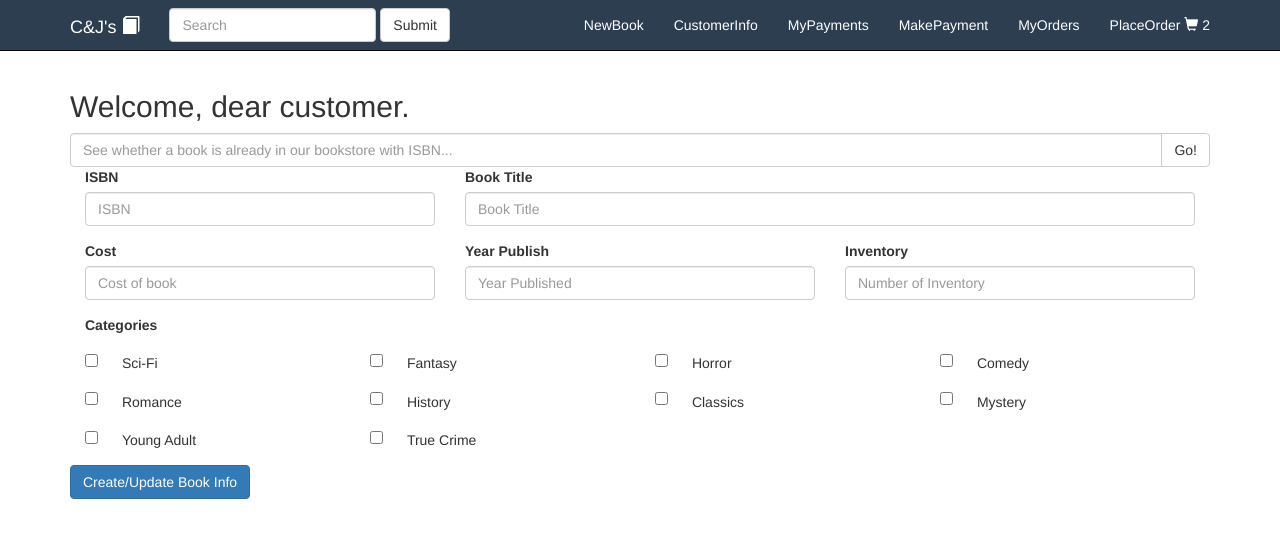
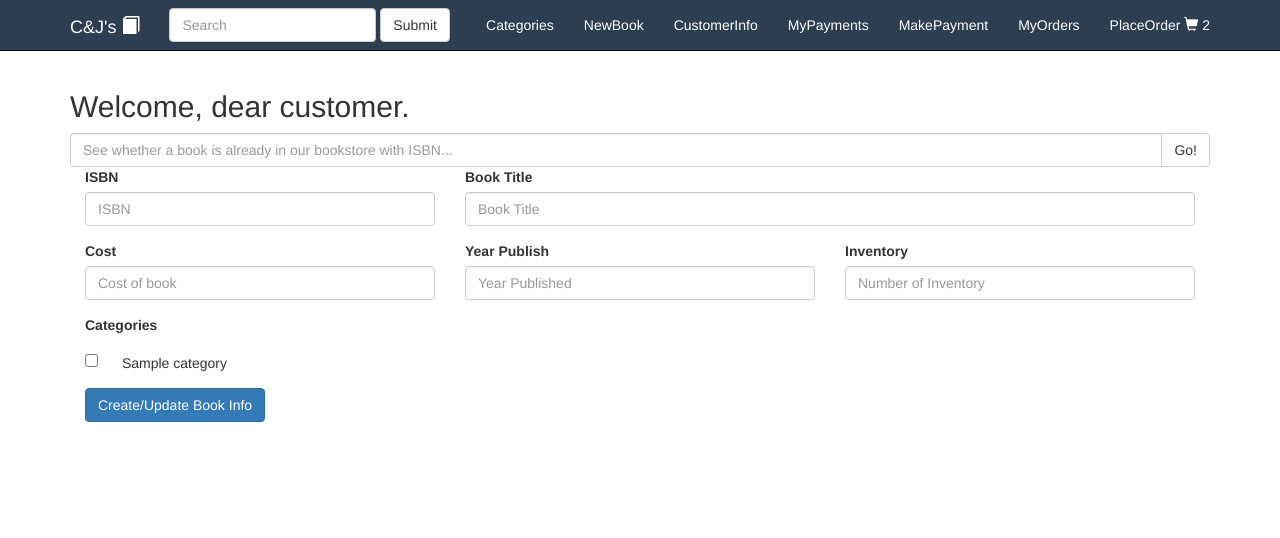
Before and after one commit to JadwinL12/CJ-s-Bookstore, a Flask app: page /newbook in a window 1280 px wide. Shown: the top 538 px of the page. Run offline with Flask 2, Linux system fonts and the light colour scheme; tables that the repository leaves empty or names only in its code hold one stand-in row (values such as "Sample post"); some libraries are stand-ins or nearby versions.

Commit message:
Added a category.html page. Becasue the number of the categories can be changed now. So the categories shown in newbook.html page need to be changed to be dynamic too.

```diff
--- a/app.py
+++ b/app.py
@@ -17,20 +17,34 @@ def home():
     return render_template("home.html", books=result, customername=customername)
 
 
+@app.route('/category', methods=['POST', 'GET'])
+def category():
+    db_connection = connect_to_database()
+    if request.method == "POST":
+        newCategory = request.form['newCategory']
+        query = "INSERT INTO categories (categoryName) VALUES (%s)"
+        execute_query(db_connection, query, [newCategory])
+
+    query = "SELECT categoryID, categoryName FROM categories"
+    categories = execute_query(db_connection, query).fetchall()
+    return render_template("category.html", categories=categories)
+
+
 @app.route('/newbook', methods=['POST', 'GET'])
 def newbook():
     db_connection = connect_to_database()
+    allCategories = execute_query(db_connection, "SELECT categoryID, categoryName FROM categories").fetchall()
     if request.method == "POST":
         # Search ISBN Form.
         if 'searchISBN' in request.form:
             ISBN = request.form['searchISBN']
             book = execute_query(db_connection, "SELECT * FROM books WHERE bookID=%s", [ISBN]).fetchall()
-            queries = execute_query(db_connection, "SELECT * FROM bookscategories WHERE bookID=%s", [ISBN]).fetchall()
-            categories = []
-            for query in queries:
-                categories.append(query[1])
+            bookCategories = execute_query(db_connection, "SELECT * FROM bookscategories WHERE bookID=%s", [ISBN]).fetchall()
+            categoryIDs = []
+            for bookCategory in bookCategories:
+                categoryIDs.append(bookCategory[1])
             if book:
-                return render_template("newbook.html", book=book, categories=categories)
+                return render_template("newbook.html", book=book, categoryIDs=categoryIDs, allCategories=allCategories)
             else:
                 book_not_found = "The book is not in the bookstore. Try again or create the book info into our bookstore below."
                 return render_template("newbook.html", error=book_not_found)
@@ -52,40 +66,40 @@ def newbook():
                 execute_query(db_connection, query, data)
 
                 # Read original categories in booksCategories table based on bookID
-                queries = execute_query(db_connection, "SELECT * FROM bookscategories WHERE bookID=%s",
+                bookCategories = execute_query(db_connection, "SELECT * FROM bookscategories WHERE bookID=%s",
                                         [ISBN]).fetchall()
-                readCategories = []
-                for query in queries:
-                    readCategories.append(query[1])
+                originalCategoryIDs = []
+                for bookCategory in bookCategories:
+                    originalCategoryIDs.append(bookCategory[1])
                 # Compare the new Categories and original Categories, insert or delete rows in booksCategories table
                 for i in range(1,11):
-                    if i in inputCategories and i not in readCategories:
+                    if i in inputCategories and i not in originalCategoryIDs:
                         insertCategoryQuery = "INSERT INTO bookscategories(bookID, categoryID) VALUES (%s,%s)"
                         data = (ISBN, i)
                         execute_query(db_connection, insertCategoryQuery, data)
-                    if i not in inputCategories and i in readCategories:
+                    if i not in inputCategories and i in originalCategoryIDs:
                         deleteCategoryQuery = "DELETE FROM bookscategories WHERE bookID=%s and categoryID=%s"
                         data = (ISBN, i)
                         execute_query(db_connection, deleteCategoryQuery, data)
 
                 bookUpdated = "The book info has been updated"
-                return render_template("newbook.html", update=bookUpdated, book=book, categories=inputCategories)
+                return render_template("newbook.html", update=bookUpdated, book=book, categoryIDs=inputCategories, allCategories=allCategories)
             else:
                 # Insert a new book into books table
                 query = 'INSERT INTO books (bookID, title, cost, yearPublish, quantityInStock) ' \
                         'VALUES (%s,%s,%s,%s,%s)'
                 data = (ISBN, title, cost, year, inventory)
                 execute_query(db_connection, query, data)
-                # Insert all categories into booksCategories table for a new book
+                # Insert all selected categories into booksCategories table for a new book
                 for i in inputCategories:
                     insertCategoryQuery = "INSERT INTO bookscategories(bookID, categoryID) VALUES (%s,%s)"
                     data = (ISBN, i)
                     execute_query(db_connection, insertCategoryQuery, data)
                 book = execute_query(db_connection, "SELECT * FROM books WHERE bookID=%s", [ISBN]).fetchall()
                 insertSucess = "New Book added!"
-                return render_template("newbook.html", insert=insertSucess, book=book, categories=inputCategories)
+                return render_template("newbook.html", insert=insertSucess, book=book, categoryIDs=inputCategories, allCategories=allCategories)
 
-    return render_template("newbook.html")
+    return render_template("newbook.html", allCategories=allCategories)
 
 
 @app.route('/customerinfo', methods=['POST', 'GET'])
--- a/templates/layout.html
+++ b/templates/layout.html
@@ -38,6 +38,7 @@
         <button type="submit" class="btn btn-default">Submit</button>
       </form>
       <ul class="nav navbar-nav navbar-right">
+        <li><a href="{{ url_for('category') }}">Categories</a></li>
         <li><a href="{{ url_for('newbook') }}">NewBook</a></li>
         <li><a href="{{ url_for('customerinfo') }}">CustomerInfo</a></li>
         <li><a href="{{ url_for('mypayments') }}">MyPayments</a></li>
@@ -54,17 +55,6 @@
   </div>
 </nav>
 <div class="container">
-{#  <div class="jumbotron">#}
-{#    <h1><i class="fa fa-book"></i> C&J's BookStore </h1>#}
-{#    <p>Welcome to our BookStore!</p>#}
-{#    <p>"As an intellectual object, a book is prototypically a composition of such great length that it takes a#}
-{#      considerable investment of time to compose and a still considerable, though not so extensive, investment of time#}
-{#      to read. In a restricted sense, a book is a self-sufficient section or part of a longer composition, a usage that#}
-{#      reflects the fact that, in antiquity, long works had to be written on several scrolls and each scroll had to be#}
-{#      identified by the book it contained. Each part of Aristotle's Physics is called a book. In an unrestricted sense,#}
-{#      a book is the compositional whole of which such sections, whether called books or chapters or parts, are parts." -#}
-{#      Quoted from Wiki.</p>#}
-{#  </div>#}
   {% block content %}{% endblock %}
 </div>
 <script src="https://code.jquery.com/jquery-3.4.1.js"></script>
--- a/templates/newbook.html
+++ b/templates/newbook.html
@@ -59,78 +59,18 @@
 
     <div class="form-row">
       <label class="form-group col-md-12" for="inputCategory">Categories</label>
-{#      <div class="form-group col-md-8">#}
-{#        <label for="inputCategory">Category</label>#}
-{#        <select multiple name="inputCategory" id="inputCategory" class="form-control">#}
-{#          <option value="1" {% if category=='1' %}selected = "selected"{% endif %}>Sci-Fi</option>#}
-{#          <option value="2" {% if category=='2' %}selected = "selected"{% endif %}>Fantasy</option>#}
-{#          <option value="3" {% if category=='3' %}selected = "selected"{% endif %}>Horror</option>#}
-{#          <option value="4" {% if category=='4' %}selected = "selected"{% endif %}>Comedy</option>#}
-{#          <option value="5" {% if category=='5' %}selected = "selected"{% endif %}>Romance</option>#}
-{#          <option value="6" {% if category=='6' %}selected = "selected"{% endif %}>History</option>#}
-{#          <option value="7" {% if category=='7' %}selected = "selected"{% endif %}>Classics</option>#}
-{#          <option value="8" {% if category=='8' %}selected = "selected"{% endif %}>Mystery</option>#}
-{#          <option value="9" {% if category=='9' %}selected = "selected"{% endif %}>Young Adult</option>#}
-{#          <option value="10" {% if category=='10' %}selected = "selected"{% endif %}>True Crime</option>#}
-{#        </select>#}
-{#      </div>#}
-
-{#      <div class="custom-control custom-checkbox custom-control-inline" >#}
-{#        <input type="checkbox-" class="form-check-input" id="exampleCheck1" name="inputCategory" >#}
-{#        <label class="custom-control-label" for="exampleCheck1">Sci-Fi</label>#}
-{#      </div>#}
-{#      <div class="custom-control custom-checkbox custom-control-inline">#}
-{#        <input type="checkbox" class="form-check-input" id="exampleCheck1" name="inputCategory">#}
-{#        <label class="custom-control-label" for="exampleCheck1">Fantasy</label>#}
-{#      </div>#}
-      {# The value of chekcout is used to locate the number of the category #}
-      <div class="form-group col-md-3">
-        <input type="checkbox" class="custom-control-input" id="customCheckDisabled" name="inputCategory" value=1 {% if 1 in categories %}checked{% endif %}>
-        <label class="checkbox-inline" for="customCheckDisabled">Sci-Fi</label>
-      </div>
-      <div class="form-group col-md-3">
-        <input type="checkbox" class="custom-control-input" id="customCheckDisabled" name="inputCategory" value=2 {% if 2 in categories %}checked{% endif %}>
-        <label class="checkbox-inline" for="customCheckDisabled">Fantasy</label>
-      </div>
-      <div class="form-group col-md-3">
-        <input type="checkbox" class="custom-control-input" id="customCheckDisabled" name="inputCategory" value=3 {% if 3 in categories %}checked{% endif %}>
-        <label class="checkbox-inline" for="customCheckDisabled">Horror</label>
-      </div>
-      <div class="form-group col-md-3">
-        <input type="checkbox" class="custom-control-input" id="customCheckDisabled" name="inputCategory" value=4 {% if 4 in categories %}checked{% endif %}>
-        <label class="checkbox-inline" for="customCheckDisabled">Comedy</label>
-      </div>
-      <div class="form-group col-md-3">
-        <input type="checkbox" class="custom-control-input" id="customCheckDisabled" name="inputCategory" value=5 {% if 5 in categories %}checked{% endif %}>
-        <label class="checkbox-inline" for="customCheckDisabled">Romance</label>
-      </div>
-      <div class="form-group col-md-3">
-        <input type="checkbox" class="custom-control-input" id="customCheckDisabled" name="inputCategory" value=6 {% if 6 in categories %}checked{% endif %}>
-        <label class="checkbox-inline" for="customCheckDisabled">History</label>
-      </div>
-      <div class="form-group col-md-3">
-        <input type="checkbox" class="custom-control-input" id="customCheckDisabled" name="inputCategory" value=7 {% if 7 in categories %}checked{% endif %}>
-        <label class="checkbox-inline" for="customCheckDisabled">Classics</label>
-      </div>
-      <div class="form-group col-md-3">
-        <input type="checkbox" class="custom-control-input" id="customCheckDisabled" name="inputCategory" value=8 {% if 8 in categories %}checked{% endif %}>
-        <label class="checkbox-inline" for="customCheckDisabled">Mystery</label>
-      </div>
-      <div class="form-group col-md-3">
-        <input type="checkbox" class="custom-control-input" id="customCheckDisabled" name="inputCategory" value=9 {% if 9 in categories %}checked{% endif %}>
-        <label class="checkbox-inline" for="customCheckDisabled">Young Adult</label>
-      </div>
-      <div class="form-group col-md-9">
-        <input type="checkbox" class="custom-control-input" id="customCheckDisabled" name="inputCategory" value=10 {% if 10 in categories %}checked{% endif %}>
-        <label class="checkbox-inline" for="customCheckDisabled">True Crime</label>
-      </div>
+      {% for category in allCategories %}
+          <div class="form-group col-md-3">
+            <input type="checkbox" class="custom-control-input" id="customCheckDisabled" name="inputCategory" value={{ category[0] }} {% if category[0] in categoryIDs %}checked{% endif %}>
+            <label class="checkbox-inline" for="customCheckDisabled">{{ category[1] }}</label>
+          </div>
+      {% endfor %}
     </div>
 
-    <div>
-      <button type="submit" class="btn btn-primary">Create/Update Book Info</button>
+    <div class="form-row col-md-12">
+      <button type="submit" class="btn btn-primary" class="form-group col-md-12">Create/Update Book Info</button>
       <small id="insertSucess" class="form-text text-muted">{{ insert }}</small>
       <small id="insertSucess" class="form-text text-muted">{{ update }}</small>
     </div>
-
   </form>
 {% endblock content %}
```
Also changed, not shown: templates/category.html (added, +27 -0 lines).
